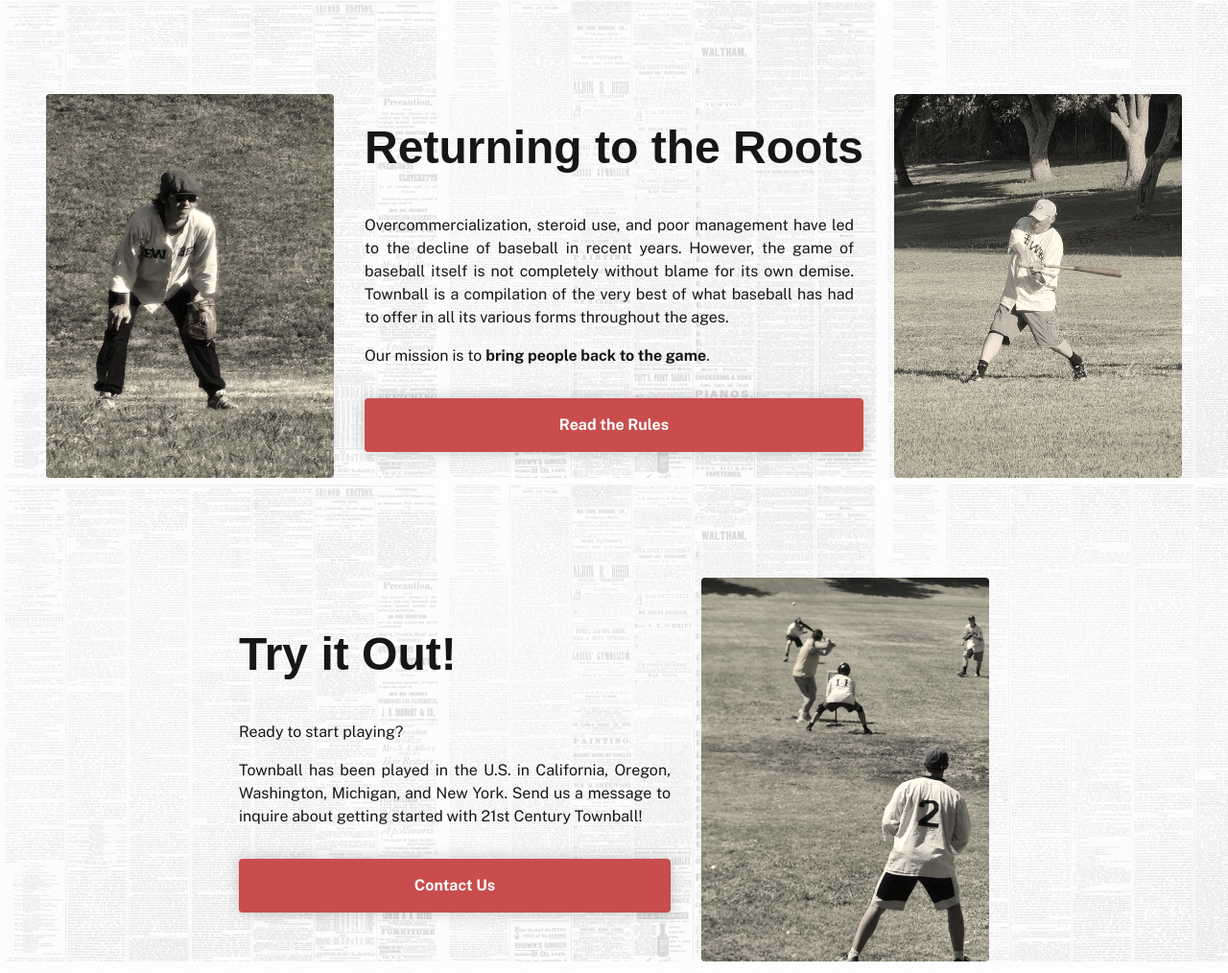
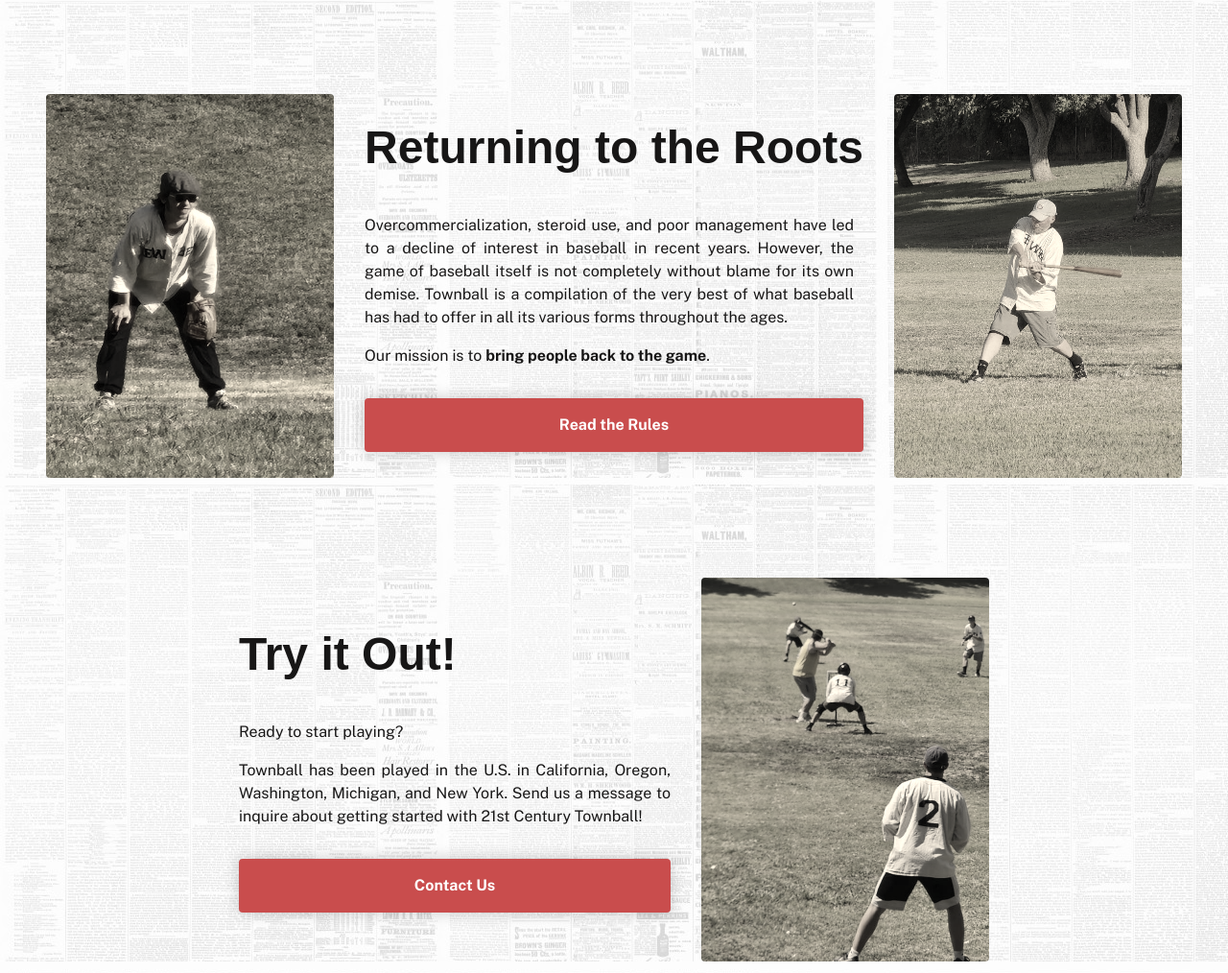
Before and after one commit to 21ctownball/townball-website, an Astro site: page / in a window 1280 px wide. Shown: the part 1467-2481 px from the top of the page at 96% size. Built offline with nearby package versions, Linux system fonts and the light colour scheme; Astro itself is replaced by a stand-in of ours; a web font is replaced by a local one.

Commit message:
Fixes #4

```diff
--- a/src/pages/index.astro
+++ b/src/pages/index.astro
@@ -46,7 +46,7 @@ const { BASE_URL } = import.meta.env;
       <Image src={chuck} alt="Fielder in ready position" width={300} />
       <div>
         <h2>Returning to the Roots</h2>
-        <p>Overcommercialization, steroid use, and poor management have led to the decline of baseball in recent years. However, the game of baseball itself is not completely without blame for its own demise. Townball is a compilation of the very best of what baseball has had to offer in all its various forms throughout the ages.</p>
+        <p>Overcommercialization, steroid use, and poor management have led to a decline of interest in baseball in recent years. However, the game of baseball itself is not completely without blame for its own demise. Townball is a compilation of the very best of what baseball has had to offer in all its various forms throughout the ages.</p>
         <p>Our mission is to <strong>bring people back to the game</strong>.</p>
         <a href={`${BASE_URL}rules`} class="cta">Read the Rules</a>
       </div>
```
